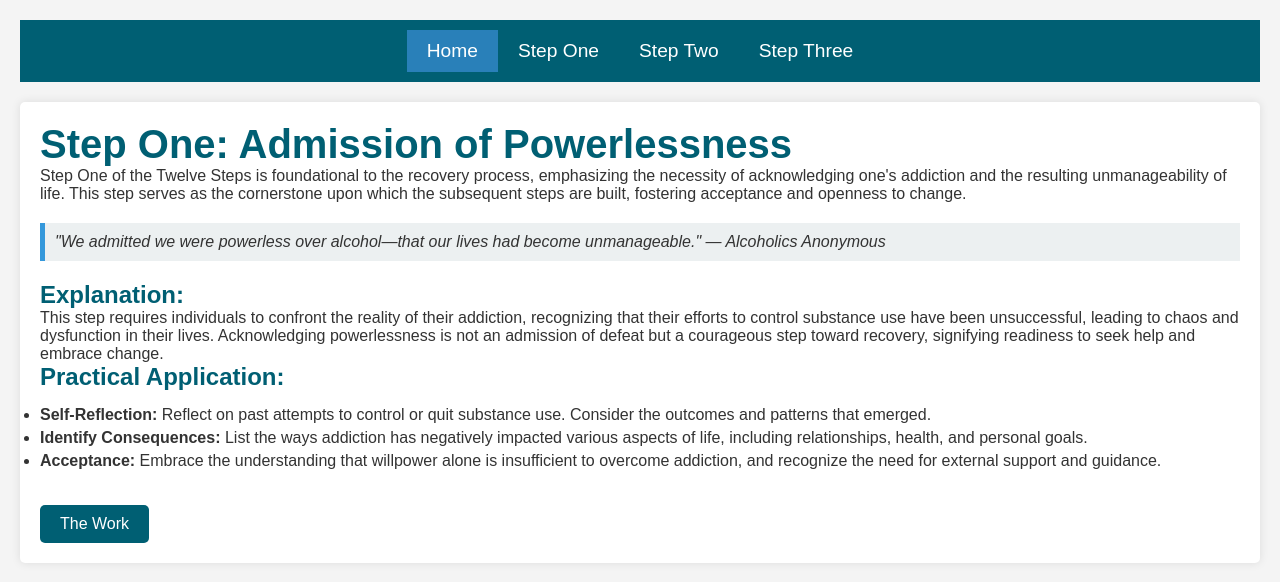
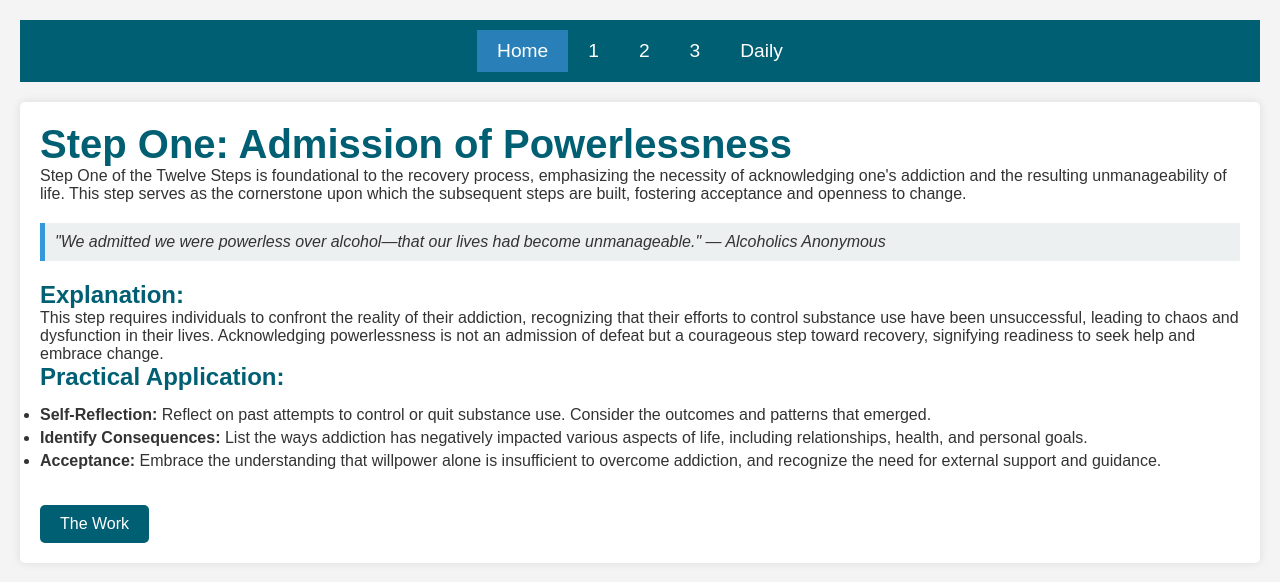
Before and after one commit to rareseaturtles/Dword, a website: page index.html in a window 1280 px wide. Drawn offline with Linux system fonts and the light colour scheme.

Commit message:
Update index.html

```diff
--- a/index.html
+++ b/index.html
@@ -10,9 +10,10 @@
     <!-- Navigation Bar -->
     <nav class="navbar">
         <a href="index.html" class="active">Home</a>
-        <a href="step1.html">Step One</a>
-        <a href="step2.html">Step Two</a>
-        <a href="step3.html">Step Three</a>
+        <a href="step1.html">1</a>
+        <a href="step2.html">2</a>
+        <a href="step3.html">3</a>
+        <a href="list.html">Daily</a>
     </nav>
 
     <!-- Main Content -->
```
